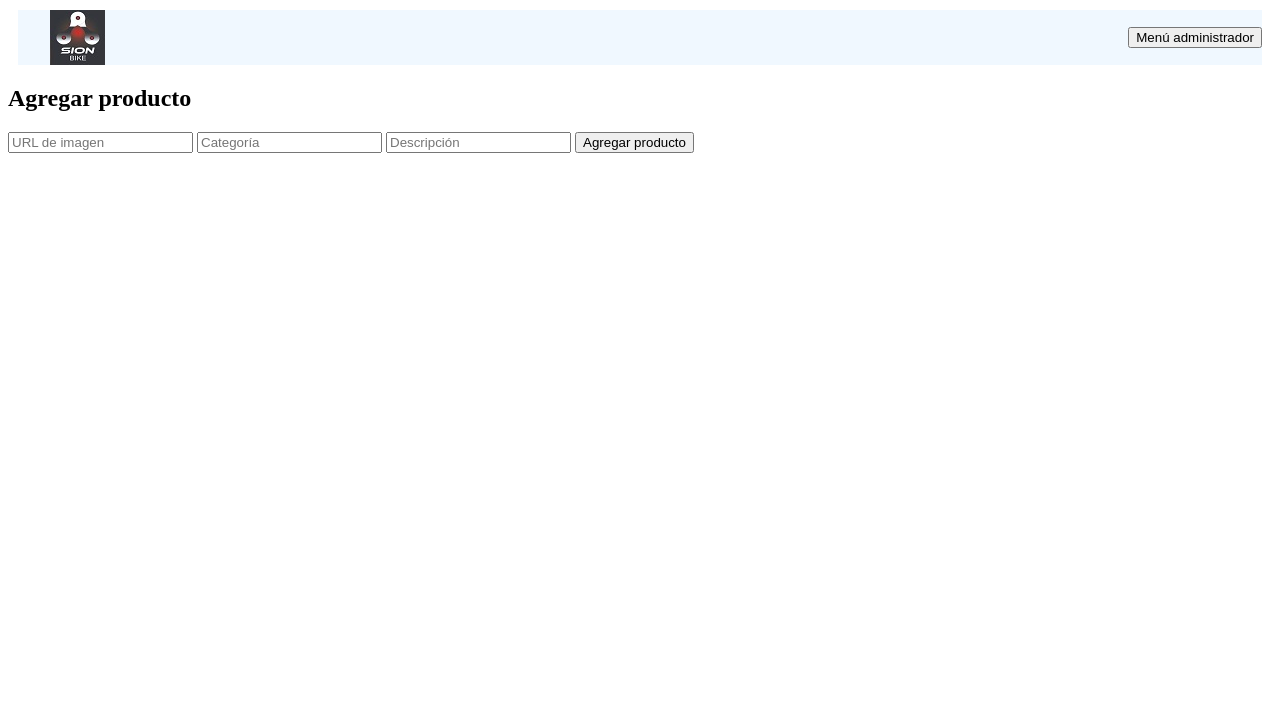
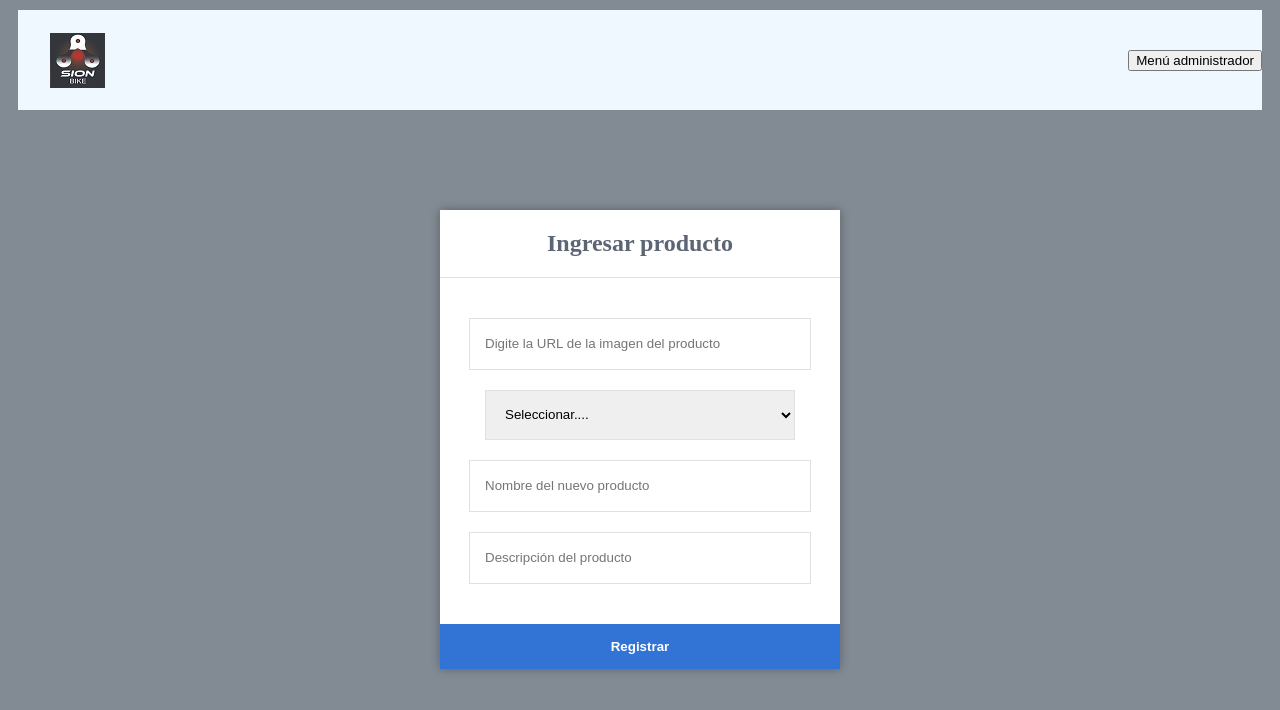
Before and after one commit to Mitsukai74/SionByke, a plain HTML site: page new_producto.html in a window 1280 px wide. Drawn offline with nearby package versions, Linux system fonts and the light colour scheme.

Commit message:
agregando controlador para crear producto y otros cambios

```diff
--- /dev/null
+++ b/controladores/nuevoProducto.js
@@ -0,0 +1,13 @@
+import { productServices } from "../servicios/servicio_cliente.js";
+
+const formulario=document.querySelector("[data-form]");
+
+formulario.addEventListener("submit", (evento) => {
+    evento.preventDefault();
+    const nombre=document.querySelector("[data-nombre]").value;
+    const descipt=document.querySelector("[data-descrip]").value;
+    console.log("formulario");
+    productServices.crearProducto(imagen,nombre,descrip).then( respuesta => {
+        console.log(respuesta);
+    }).catch(err => console.log( err));
+})
--- a/new_producto.html
+++ b/new_producto.html
@@ -16,14 +16,30 @@
     </header>
     <body>
         <main>
-            <section class="agregar_producto">
-                <h2>Agregar producto</h2>
-                <input type="text" placeholder="URL de imagen">
-                <input type="text" placeholder="Categoría">
-                <input type="text" placeholder="Descripción">
-                <button>Agregar producto</button>
-            </section>
-
+            <body class="body_producto">
+                <div class="producto">
+                    <h2 class="titulo__producto">Ingresar producto</h2>
+                    <form class="producto__form" action="" method="post" data-form>
+                        <input class="input__producto" type="text" id="urlimg"
+                         placeholder="Digite la URL de la imagen del producto" required data-img>
+                         <select class="input__producto">
+                            <option value="Select">Seleccionar....</option>
+                            <option value="cascos">Cascos</option>
+                            <option value="repuestos">Repuestos</option>
+                            <option value="accesorios">Accesorios</option>
+                            <option value="uniformes">Uniformes ciclismo</option>3
+                            <option value="bicicletas">Bicicletas</option>
+                        </select>
+                        <input type="text" class="input__producto" id="nombre"
+                        placeholder="Nombre del nuevo producto" data-nombre>
+                        <input type="text" class="input__producto" id="descrip"
+                        placeholder="Descripción del producto" data-descrip>
+                        <input type="submit" class="entrar" value="Registrar">
+                    </form>
+                </div>
+                <script src="https://cdnjs.cloudflare.com/ajax/libs/uuid/8.3.2/uuid.min.js" integrity="sha512-UNM1njAgOFUa74Z0bADwAq8gbTcqZC8Ej4xPSzpnh0l6KMevwvkBvbldF9uR++qKeJ+MOZHRjV1HZjoRvjDfNQ==" crossorigin="anonymous" referrerpolicy="no-referrer"></script>
+                <script type="module" src="/controladores/nuevoProducto.js"></script>
+            </body>
         </main>
 
     </body>
--- a/servicios/servicio_cliente.js
+++ b/servicios/servicio_cliente.js
@@ -1,10 +1,14 @@
-//para hacer la conexión entre el back y el frot
-const http=new XMLHttpRequest();
-http.open("GET","http://localhost:3000/usuario");
-http.send();
+//para hacer la conexión entre el back y el front
+const crearProducto=(img,nombre,descrip) => {
+    return fetch("http://localhost:3000/producto", {
+        method:"POST",
+        headers: {
+            "Content-Type":"application/json"
+        },
+        body: JSON.stringify({imagen,nombre,descipcion,id: uuid.v4()})
+    })
+};
 
-http.onload = () => {
-    const data=JSON.parse(http.response);
-    console.log(data);
-
+export const productServices = {
+    crearProducto;
 }
--- a/style.css
+++ b/style.css
@@ -5,6 +5,7 @@
     padding-left: 2rem;
     margin: 10px;
     background-color:aliceblue;
+    height: calc(15vh - 20px);
 }
 .buscar {
     margin: 20px;
@@ -91,3 +92,48 @@ header .login:hover {
     background-color: #2868c7;
     transition: background-color 0.2s;
 }
+/*nuevo producto*/
+.body_producto {
+    background-color: #828a94;
+}
+.producto {
+    width: 400px;
+    background-color: #ffffff;
+    box-shadow: 0 0 9px 0 rgba(0, 0, 0, 0.3);
+    margin: 100px auto;
+}
+.titulo__producto {
+    text-align: center;
+    color: #5b6574;
+    font-size: 24px;
+    padding: 20px 0 20px 0;
+    border-bottom: 1px solid #dee0e4;
+}
+.producto__form {
+    display: flex;
+    flex-wrap: wrap;
+    justify-content: center;
+    padding-top: 20px;
+}
+.input__producto {
+    width: 310px;
+    height: 50px;
+    border: 1px solid #dee0e4;
+    margin-bottom: 20px;
+    padding: 0 15px;
+}
+.entrar {
+    width: 100%;
+    padding: 15px;
+   margin-top: 20px;
+    background-color: #3274d6;
+    border: 0;
+    cursor: pointer;
+    font-weight: bold;
+    color: #ffffff;
+    transition: background-color 0.2s;
+}
+.entrar:hover {
+    background-color: #2868c7;
+    transition: background-color 0.2s;
+}
```
Also changed, not shown: base_datos.json (+4 -3 lines), login.html (+1 -4 lines).
